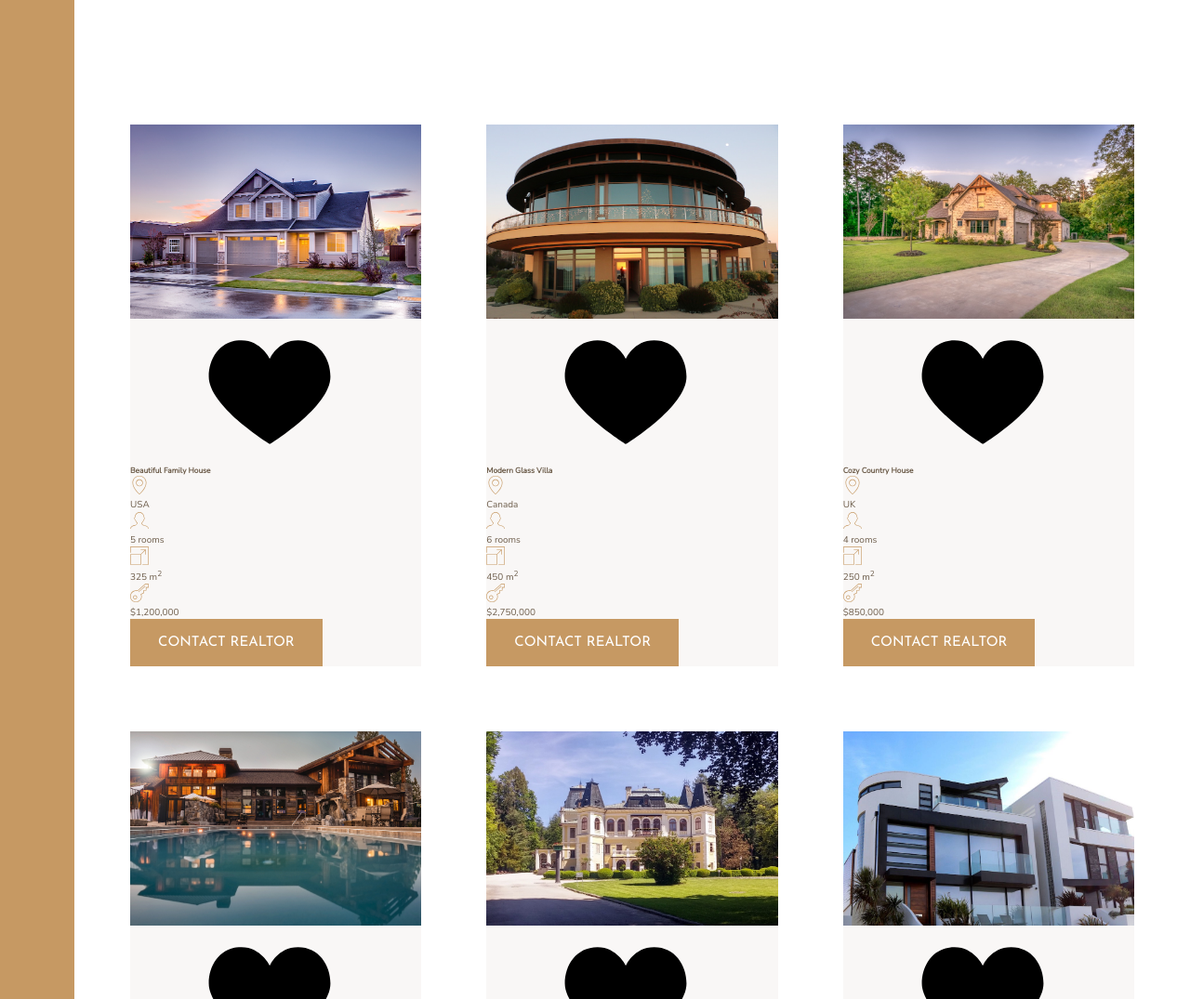
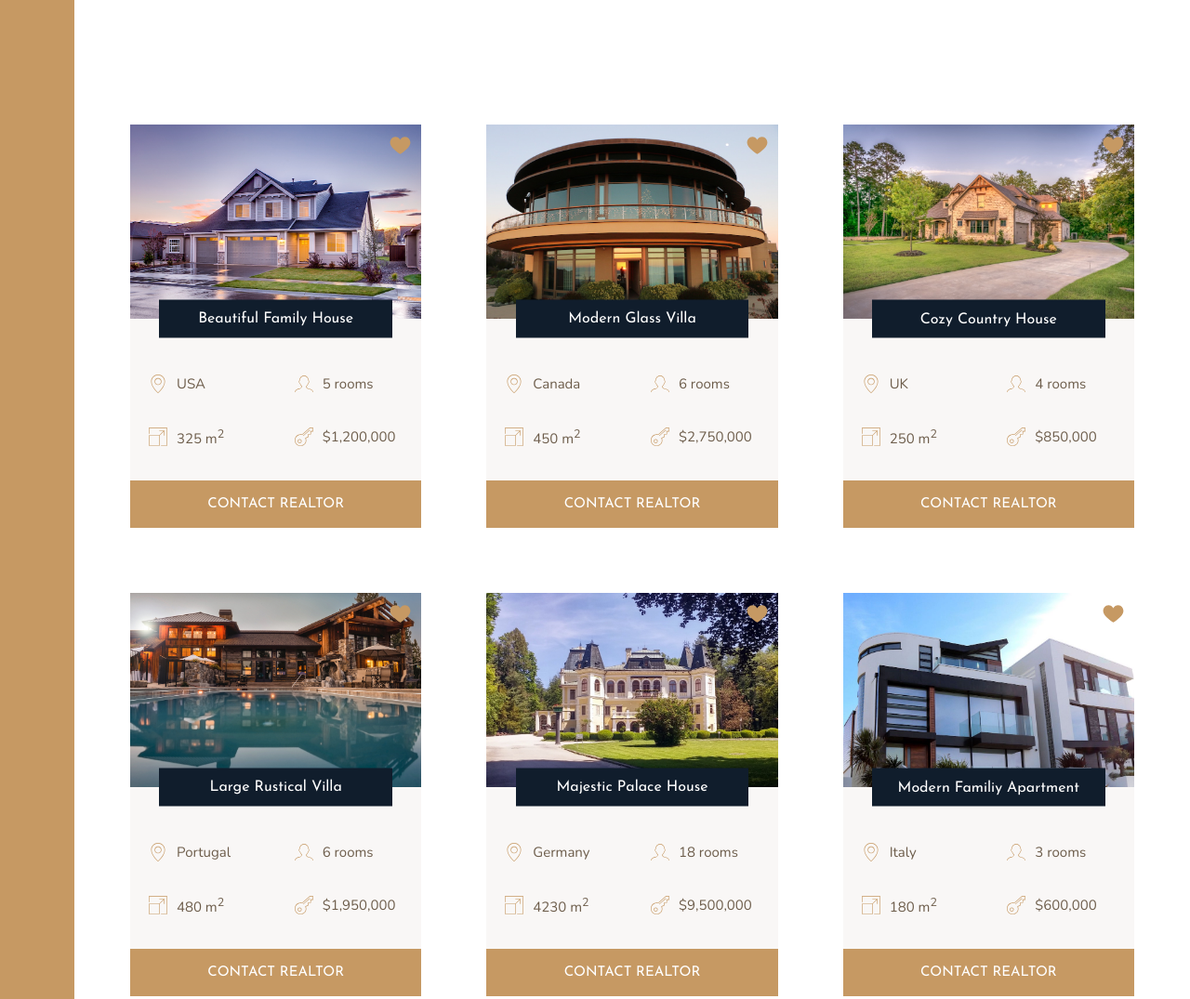
Before and after one commit to wahyuPM/Nexter, a website: page index.html in a window 1280 px wide. Shown: the part 1780-2855 px from the top of the page at 93% size. Drawn offline with nearby package versions, Linux system fonts and the light colour scheme.

Commit message:
fix: home section

```diff
--- a/sass/_features.scss
+++ b/sass/_features.scss
@@ -19,7 +19,7 @@
         fill: $color-primary;
         width: 4.5rem;
         height: 4.5rem;
-        grid-row: 1 / span 2;
+        grid-row: 1 / span 2; //use span 2 to make it take up 2 rows
         transform: translateY(-1rem);
     }
 
--- a/sass/_homes.scss
+++ b/sass/_homes.scss
@@ -10,27 +10,70 @@
 .home {
     background-color: $color-grey-light-1;
 
+    display: grid;
+    grid-template-columns: repeat(2, 1fr);
+    grid-row-gap: 3.5rem;
+
     &__img {
         width: 100%;
+        grid-row: 1 / 2;
+        grid-column: 1 / -1;
+        z-index: 1;
     }
 
     &__like {
+        grid-row: 1 / 2;
+        grid-column: 2 / 3;
+        fill: $color-primary;
+        height: 2.5rem;
+        width: 2.5rem;
+        z-index: 2;
+        justify-self: end;
+        margin: 1rem;
     }
 
     &__name {
+        grid-row: 1 / 2;
+        grid-column: 1 / -1;
+        justify-self: center;
+        align-self: end;
+        z-index: 3;
+
+        width: 80%;
+        font-family: $font-display;
+        font-size: 1.6rem;
+        text-align: center;
+        padding: 1.25rem;
+        background-color: $color-secondary;
+        color: #fff;
+        font-weight: 400;
+        transform: translateY(50%);
+    }
+
+    &__location,
+    &__rooms {
+        margin-top: 2.5rem;
     }
 
     &__location,
     &__rooms,
     &__area,
     &__price {
+        font-size: 1.5rem;
+        margin-left: 2rem;
+
+        display: flex;
+        align-items: center;
+
         svg {
             fill: $color-primary;
             height: 2rem;
             width: 2rem;
-        }
-
-        p {
+            margin-right: 1rem;
         }
     }
+
+    &__btn {
+        grid-column: 1 / -1;
+    }
 }
```
Also changed, not shown: css/style.css.
